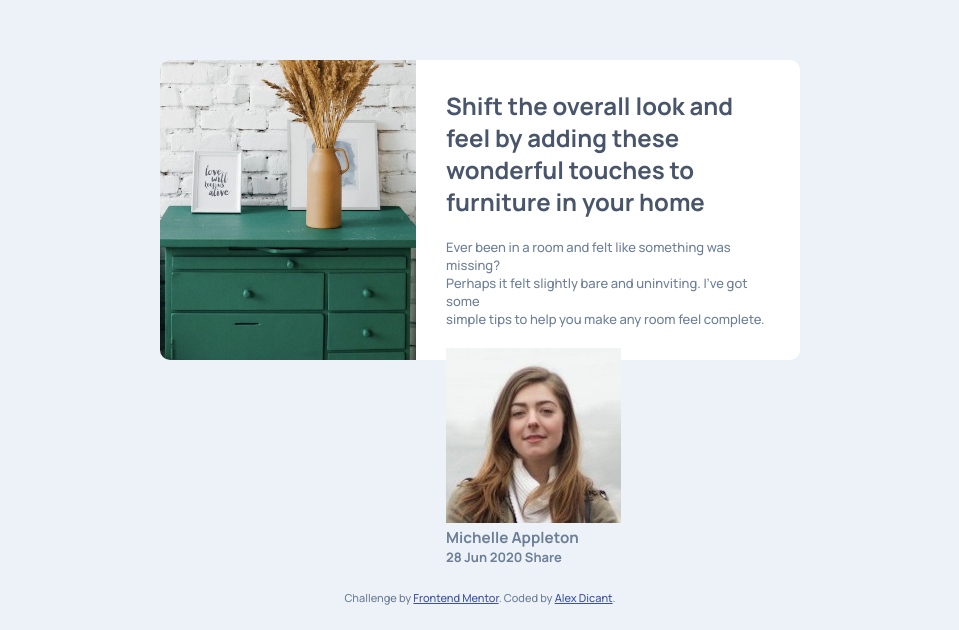
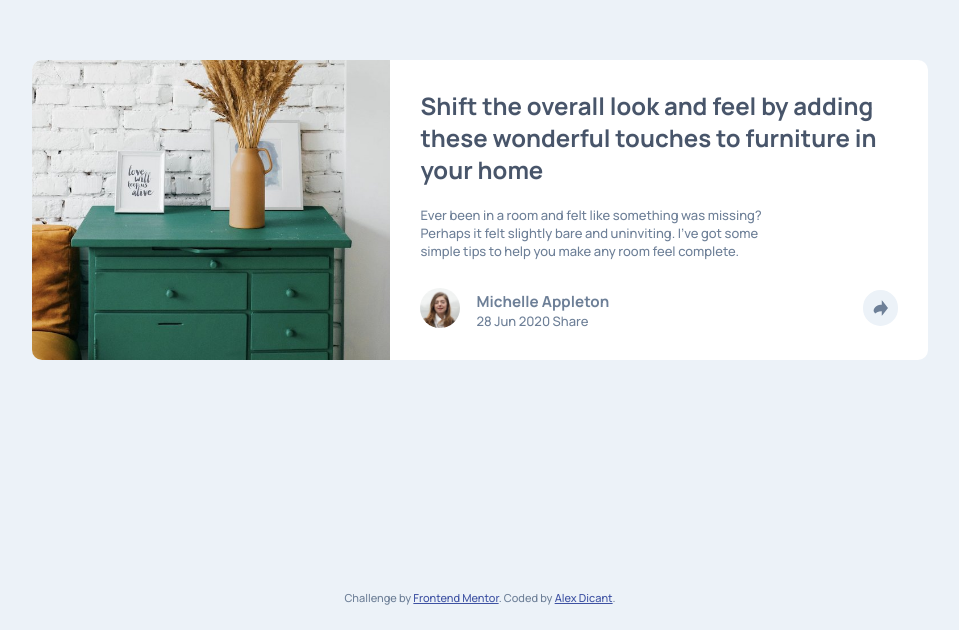
Before and after one commit to alexdicant/fronted-mentor-article-preview-component, a plain HTML site: page index.html in a window 1280 px wide. Shown: the part 170-800 px from the top of the page, without its empty margins (160-1119 px from the left). Drawn offline with Linux system fonts and the light colour scheme.

Commit message:
Finalizada version desktop.

```diff
--- a/css/main.css
+++ b/css/main.css
@@ -35,7 +35,8 @@ h1 {
 
 .card {
   height: 300px;
-  width: 50vw;
+  width: 70vw;
+  max-width: 900px;
   background-color: white;
   display: flex;
   flex-shrink: 0;
@@ -54,14 +55,45 @@ h1 {
   padding: 30px;
 }
 
-.card-info h1,
-p {
+.card-info h1 {
   padding-bottom: 20px;
 }
 
-.card-info-avatar {
+.card-info--extract {
+  padding-bottom: 30px;
+}
+
+.card-info--avatar {
+  height: 40px;
   display: flex;
-  flex-direction: column;
+  justify-content: flex-start;
+  justify-content: space-between;
+  align-items: center;
+}
+
+.card-info--avatar-left {
+  display: flex;
+  align-items: center;
+}
+
+.card-info--avatar-picture img {
+  height: 40px;
+  border-radius: 100px;
+}
+
+.card-info--avatar-info {
+  padding-left: 1rem;
+}
+
+.imagesvg {
+  width: 2.2rem;
+  height: 2.2rem;
+  background-color: var(--light-grayish-blue);
+  border: 10px solid var(--light-grayish-blue);
+}
+
+.circle {
+  border-radius: 100%;
 }
 
 /* Atribution */
--- a/index.html
+++ b/index.html
@@ -27,15 +27,31 @@
             Shift the overall look and feel by adding these wonderful touches to
             furniture in your home
           </h1>
-          <p>
+          <p class="card-info--extract">
             Ever been in a room and felt like something was missing?<br />
             Perhaps it felt slightly bare and uninviting. I’ve got some<br />
             simple tips to help you make any room feel complete.
           </p>
           <div class="card-info--avatar">
-            <img src="images/avatar-michelle.jpg" alt="Michelle Appletion" />
-            <h3>Michelle Appleton</h3>
-            <h4>28 Jun 2020 Share</h4>
+            <div class="card-info--avatar-left">
+              <div class="card-info--avatar-picture">
+                <img
+                  src="images/avatar-michelle.jpg"
+                  alt="Michelle Appletion"
+                />
+              </div>
+              <div class="card-info--avatar-info">
+                <h3>Michelle Appleton</h3>
+                <p>28 Jun 2020 Share</p>
+              </div>
+            </div>
+            <div class="share">
+              <img
+                class="imagesvg circle"
+                src="images/icon-share.svg"
+                alt="Compartir"
+              />
+            </div>
           </div>
         </section>
       </section>
```
